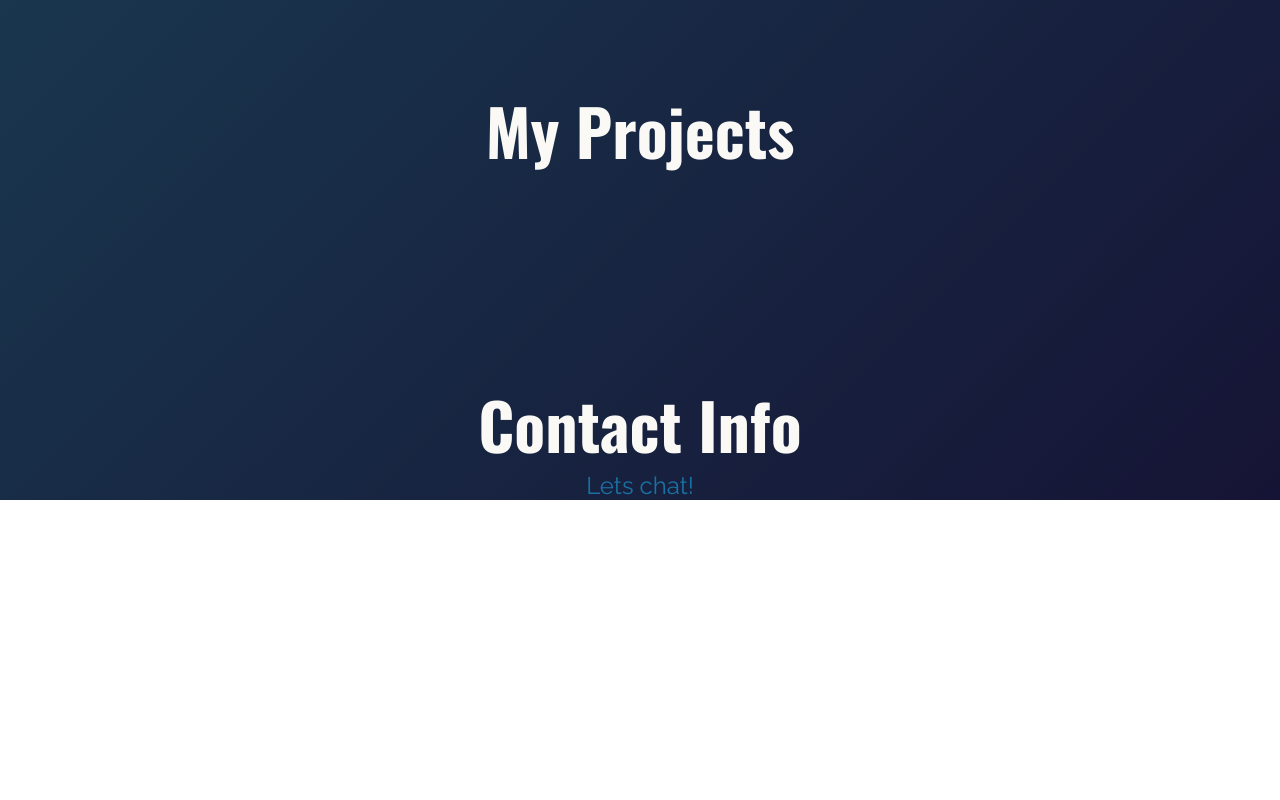
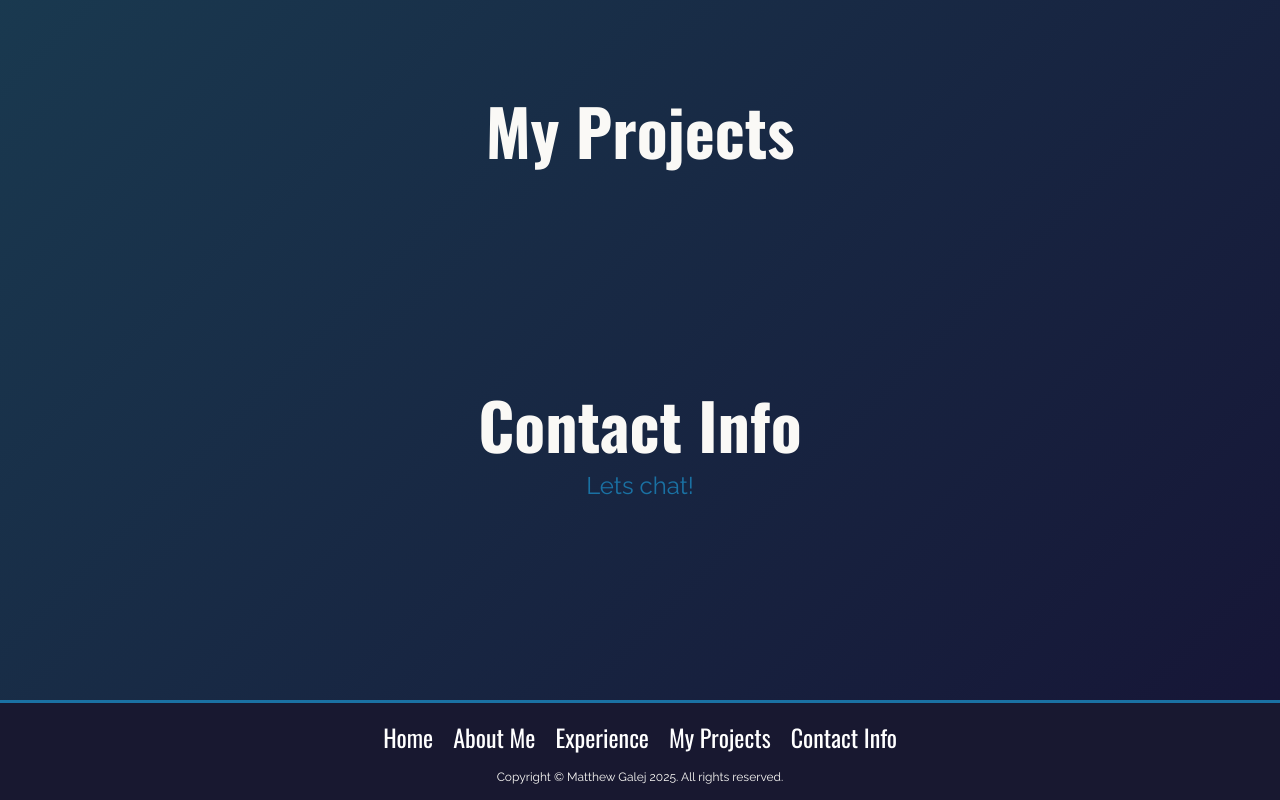
Before and after one commit to MatGalej/personal-site, a plain HTML site: page pages/index.html in a window 1280 px wide. Shown: the part 2043-2843 px from the top of the page. Before the commit the page ends 2543 px from the top, so only its background shows below. Drawn offline with Linux system fonts and the light colour scheme.

Commit message:
added a footer and made changes to the boxes

```diff
--- a/css/styles.css
+++ b/css/styles.css
@@ -60,6 +60,15 @@ html {
     justify-content: space-evenly;
     margin-left: auto;
     width: 500px;
+}
+
+#footer-navbar {
+    display: flex;
+    justify-content: center;
+    align-items: center;
+    gap: 20px;
+    font-family: "Oswald", sans-serif;
+    color: var(--offblack);
 }
 
 .nav-item {
@@ -309,3 +318,24 @@ html {
 .text-animation:hover::after {
     width: 100%;
 }
+
+#page-footer {
+    margin-top: 25vh;
+    border-top: 3px solid var(--accent1);
+    background-color: var(--offblack);
+    bottom: 0;
+    height: 100px;
+    display: flex;
+    flex-direction: column;
+    align-items: center;
+    justify-content: center;
+    text-align: center;
+}
+
+#page-footer p {
+    margin-top: 15px;
+    display: flex;
+    font-family: "Raleway", sans-serif;
+    color: var(--offwhite);
+    font-size: 12px;
+}
--- a/pages/index.html
+++ b/pages/index.html
@@ -95,6 +95,17 @@
             <h1 id="contact-info" class="section-header">Contact Info</h1>
             <p class="section-subtitle">Lets chat!</p>
         </div>
+
+        <footer id="page-footer">
+            <nav id="footer-navbar">
+                <a class="nav-item" href="#opening-panel">Home</a>
+                <a class="nav-item" href="#about-me">About Me</a>
+                <a class="nav-item" href="#my-experience">Experience</a>
+                <a class="nav-item" href="#my-projects">My Projects</a>
+                <a class="nav-item" href="#contact-info">Contact Info</a>
+            </nav>
+            <p>Copyright &copy Matthew Galej 2025. All rights reserved.</p>
+        </footer>
     </div>
 </main>
 </body>
```
